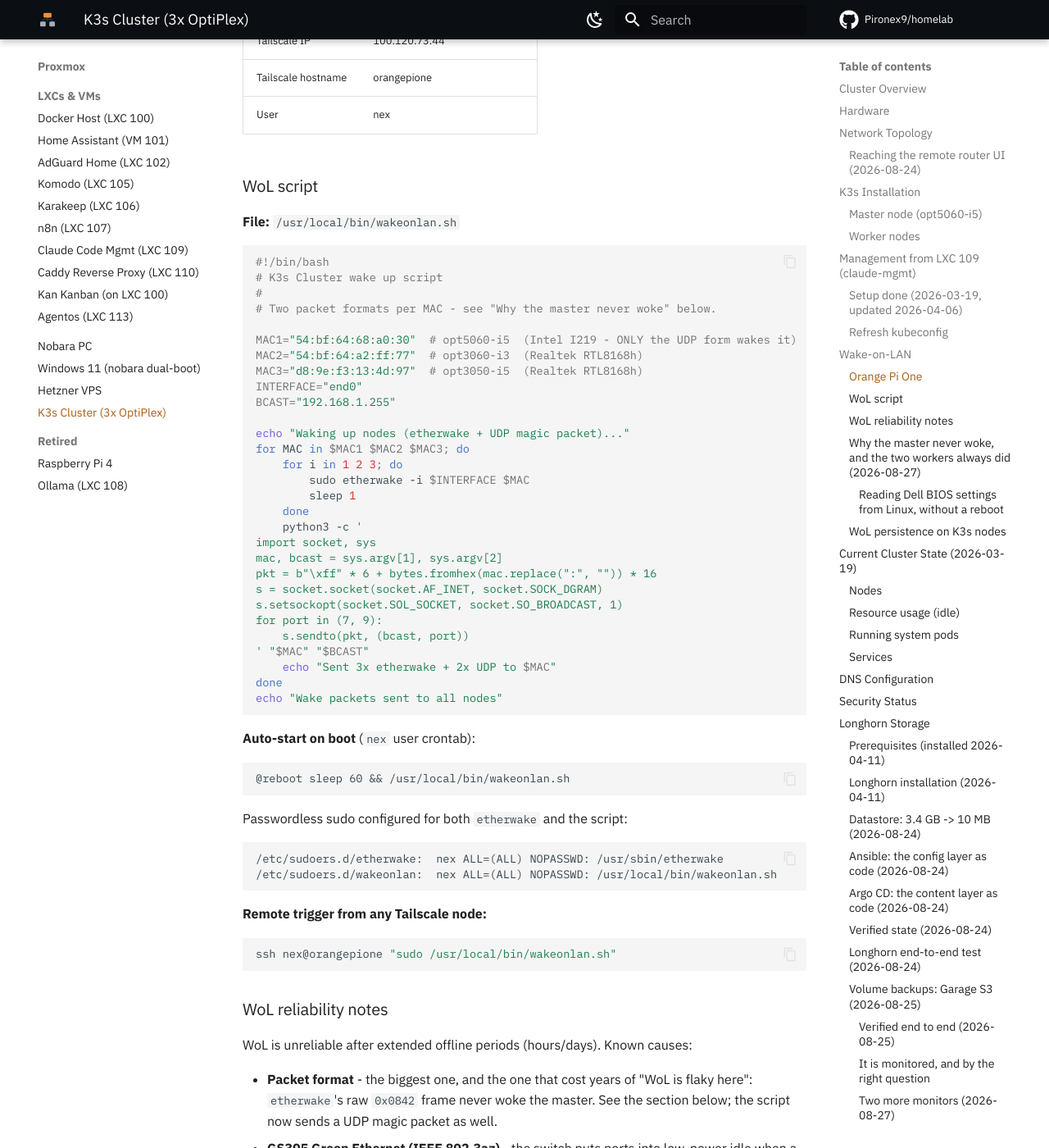
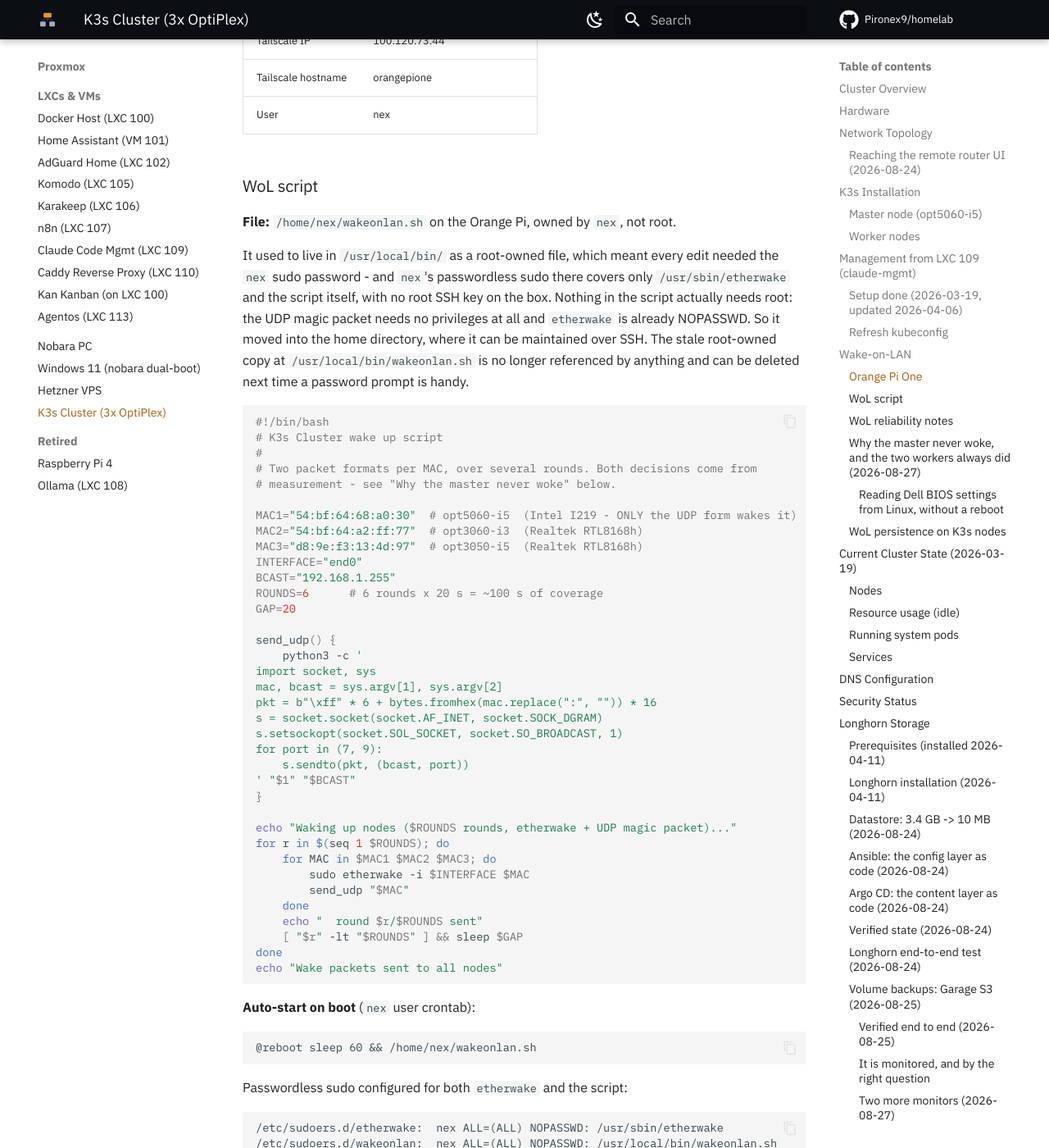
Before and after one commit to Pironex9/homelab, an MkDocs documentation site: the page built from docs/hosts/k3s-cluster.md, in a window 1280 px wide and 1400 px high, scrolled down 6385 px. Shown: the whole window at 82% size. Built offline with MkDocs 1.6.1 and Material for MkDocs 9.7.7, drawn with Linux system fonts in a browser that asks for light colours; comment, search, counter and statistics services are not loaded; some of the changed text lies outside the part shown.

Commit message:
fix(k3s): a WoL script tobb korben kuld, es a nex hazikonyvtaraba kerult
Ket, egymastol fuggetlen ok volt, mindketto meressel:

1. FORMATUM (elozo commit): az Intel I219 nem ebred az etherwake nyers 0x0842
   keretere, csak a UDP-be csomagolt magic packetre.
2. IDOZITES (uj): a leallitas utan ~40 masodperccel kuldott csomag elveszett -
   a telepitett script pont ilyen koran sult el a 4. teszt korben, es a master
   75 masodpercig sotet maradt. Ugyanaz a csomag 2-5 perccel kesobb mindig
   ebresztett. A NIC nem azonnal elesiti a WoL-szurot S5-ben.
   Ezert megy ki 6 kor 20 masodpercenkent, ~100s lefedes.

A script /home/nex/wakeonlan.sh lett: semmi nem igenyel benne rootot (az UDP
kuldes semmilyen jogot, az etherwake NOPASSWD), viszont root tulajdonukent
minden szerkesztesehez sudo jelszo kellett, es root SSH kulcs nincs a gepen.

A 6 kores valtozat kikapcsolt gepen NINCS bizonyitva, csak az hogy lefut -
ez a doksiban is igy szerepel.

````diff
--- a/docs/hosts/k3s-cluster.md
+++ b/docs/hosts/k3s-cluster.md
@@ -266,26 +266,32 @@
 
 ### WoL script
 
-**File:** `/usr/local/bin/wakeonlan.sh`
+**File:** `/home/nex/wakeonlan.sh` on the Orange Pi, owned by `nex`, not root.
+
+It used to live in `/usr/local/bin/` as a root-owned file, which meant every edit
+needed the `nex` sudo password - and `nex`'s passwordless sudo there covers only
+`/usr/sbin/etherwake` and the script itself, with no root SSH key on the box. Nothing
+in the script actually needs root: the UDP magic packet needs no privileges at all and
+`etherwake` is already NOPASSWD. So it moved into the home directory, where it can be
+maintained over SSH. The stale root-owned copy at `/usr/local/bin/wakeonlan.sh` is no
+longer referenced by anything and can be deleted next time a password prompt is handy.
 
 ```bash
 #!/bin/bash
 # K3s Cluster wake up script
 #
-# Two packet formats per MAC - see "Why the master never woke" below.
+# Two packet formats per MAC, over several rounds. Both decisions come from
+# measurement - see "Why the master never woke" below.
 
 MAC1="54:bf:64:68:a0:30"  # opt5060-i5  (Intel I219 - ONLY the UDP form wakes it)
 MAC2="54:bf:64:a2:ff:77"  # opt3060-i3  (Realtek RTL8168h)
 MAC3="d8:9e:f3:13:4d:97"  # opt3050-i5  (Realtek RTL8168h)
 INTERFACE="end0"
 BCAST="192.168.1.255"
+ROUNDS=6      # 6 rounds x 20 s = ~100 s of coverage
+GAP=20
 
-echo "Waking up nodes (etherwake + UDP magic packet)..."
-for MAC in $MAC1 $MAC2 $MAC3; do
-    for i in 1 2 3; do
-        sudo etherwake -i $INTERFACE $MAC
-        sleep 1
-    done
+send_udp() {
     python3 -c '
 import socket, sys
 mac, bcast = sys.argv[1], sys.argv[2]
@@ -294,15 +300,24 @@
 s.setsockopt(socket.SOL_SOCKET, socket.SO_BROADCAST, 1)
 for port in (7, 9):
     s.sendto(pkt, (bcast, port))
-' "$MAC" "$BCAST"
-    echo "Sent 3x etherwake + 2x UDP to $MAC"
+' "$1" "$BCAST"
+}
+
+echo "Waking up nodes ($ROUNDS rounds, etherwake + UDP magic packet)..."
+for r in $(seq 1 $ROUNDS); do
+    for MAC in $MAC1 $MAC2 $MAC3; do
+        sudo etherwake -i $INTERFACE $MAC
+        send_udp "$MAC"
+    done
+    echo "  round $r/$ROUNDS sent"
+    [ "$r" -lt "$ROUNDS" ] && sleep $GAP
 done
 echo "Wake packets sent to all nodes"
 ```
 
 **Auto-start on boot** (`nex` user crontab):
 ```
-@reboot sleep 60 && /usr/local/bin/wakeonlan.sh
+@reboot sleep 60 && /home/nex/wakeonlan.sh
 ```
 
 Passwordless sudo configured for both `etherwake` and the script:
@@ -313,7 +328,7 @@
 
 **Remote trigger from any Tailscale node:**
 ```bash
-ssh nex@orangepione "sudo /usr/local/bin/wakeonlan.sh"
+ssh nex@orangepione "/home/nex/wakeonlan.sh"
 ```
 
 ### WoL reliability notes
@@ -345,8 +360,28 @@
 puts the power-on at ~14:45:06 UTC - two seconds after the UDP packet, and five minutes
 after the `etherwake` batch that did nothing.
 
-The fix is in `wakeonlan.sh` above: **both** formats go to every MAC. `etherwake` stays
-because it demonstrably works on the workers and costs nothing.
+**And a second, independent cause: timing.** A magic packet sent ~40 seconds after
+`systemctl poweroff` was simply lost - the deployed script fired that early on the
+fourth test cycle and the master stayed dark for 75 seconds. The identical packet sent
+2 to 5 minutes after shutdown woke it every time. The NIC does not arm its WoL filter
+the instant the OS stops; there is a window at the start of S5 where magic packets go
+nowhere. The exact threshold is somewhere between 40 s and 2.5 minutes and was not
+narrowed further - four power cycles on a remote machine was enough.
+
+This is very likely a large part of the historical "WoL is unreliable here", and it is
+why the script now sends **6 rounds 20 seconds apart** rather than one burst: with
+~100 seconds of coverage the timing does not have to be guessed.
+
+The fix is in `wakeonlan.sh` above: **both** formats, to every MAC, over several rounds.
+`etherwake` stays because it demonstrably works on the workers and costs nothing.
+
+!!! warning "The retrying version has not been proven against a powered-off machine"
+
+    The format and the timing were each proven on a live master. The 6-round script
+    that combines both was verified only to run cleanly end to end (no sudo prompt, all
+    rounds sent) - it has not itself been tested on a machine that was actually off,
+    because that would have needed a fifth power cycle after the `Auto On 17:30`
+    backstop had already passed for the day.
 
 Everything else was measured and ruled out first, rather than assumed:
 
@@ -1066,7 +1101,7 @@
 kubectl cluster-info
 
 # Wake up cluster (from any Tailscale node)
-ssh nex@opi-one "sudo /usr/local/bin/wakeonlan.sh"
+ssh nex@orangepione "/home/nex/wakeonlan.sh"
 
 # SSH to nodes
 ssh nex@opt5060-i5
````
